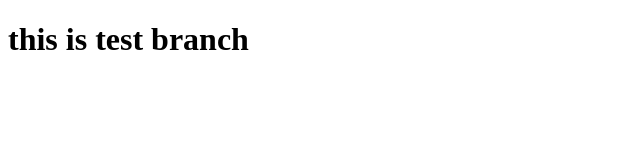
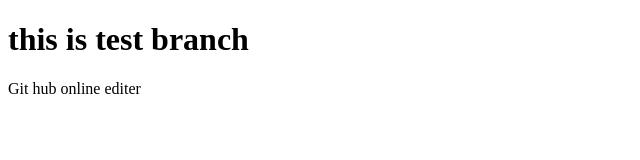
Before and after one commit to pasanchamikara99/testRepo, a plain HTML site: page index.html in a window 1280 px wide. Shown: the whole page, without its empty margins (0-640 px from the left). Drawn offline with Linux system fonts and the light colour scheme.

Commit message:
Update index.html
add a paragraph for index.html file using GitHub online editor

```diff
--- a/index.html
+++ b/index.html
@@ -8,5 +8,6 @@
 </head>
 <body>
     <h1>this is test branch</h1>
+    <p>Git hub online editer</p>
 </body>
 </html>
```
